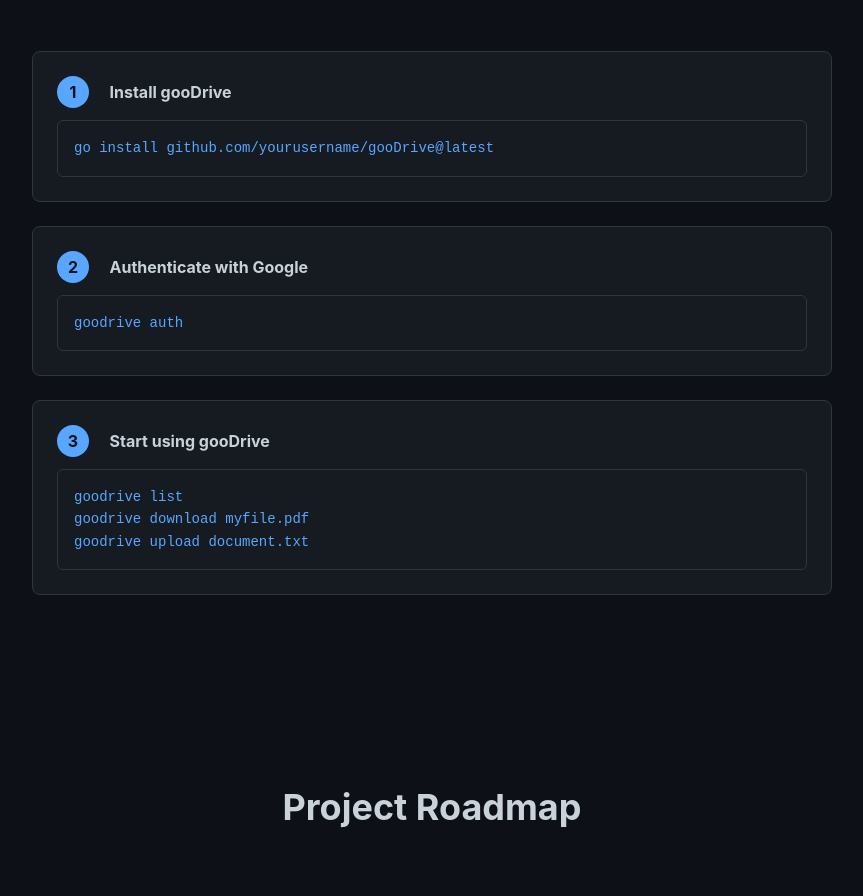
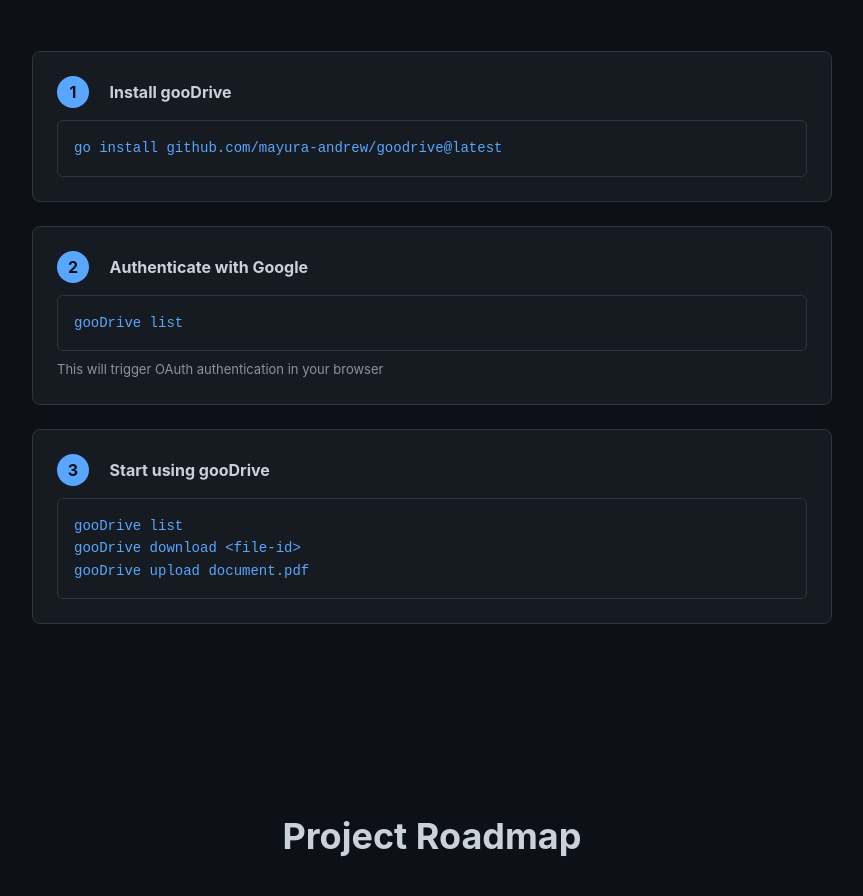
Before and after one commit to mayura-andrew/gooDrive, a plain HTML site: page docs/index.html in a window 1280 px wide. Shown: the part 2960-3856 px from the top of the page, without its empty margins (208-1071 px from the left). Drawn offline with Linux system fonts and the light colour scheme.

Commit message:
fix: Update installation and usage instructions in documentation

```diff
--- a/docs/index.html
+++ b/docs/index.html
@@ -837,17 +837,18 @@
                     <div class="step">
                         <span class="step-number">1</span>
                         <strong>Install gooDrive</strong>
-                        <div class="code-block">go install github.com/yourusername/gooDrive@latest</div>
+                        <div class="code-block">go install github.com/mayura-andrew/goodrive@latest</div>
                     </div>
                     <div class="step">
                         <span class="step-number">2</span>
                         <strong>Authenticate with Google</strong>
-                        <div class="code-block">goodrive auth</div>
+                        <div class="code-block">gooDrive list</div>
+                        <p style="font-size: 13px; color: var(--text-secondary); margin-top: 8px;">This will trigger OAuth authentication in your browser</p>
                     </div>
                     <div class="step">
                         <span class="step-number">3</span>
                         <strong>Start using gooDrive</strong>
-                        <div class="code-block">goodrive list<br>goodrive download myfile.pdf<br>goodrive upload document.txt</div>
+                        <div class="code-block">gooDrive list<br>gooDrive download &lt;file-id&gt;<br>gooDrive upload document.pdf</div>
                     </div>
                 </div>
             </div>
```
